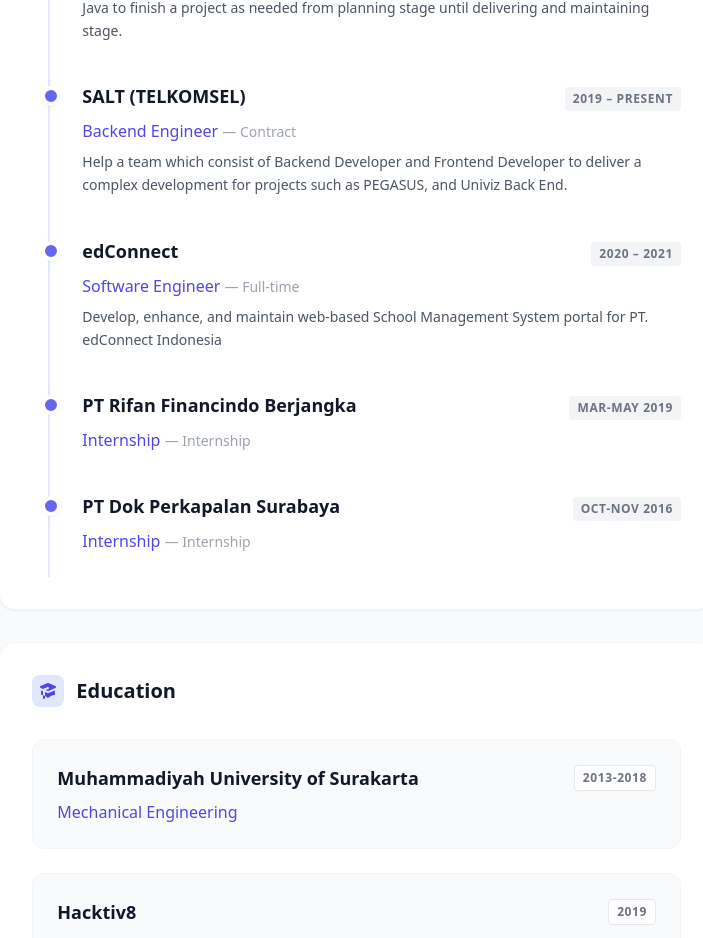
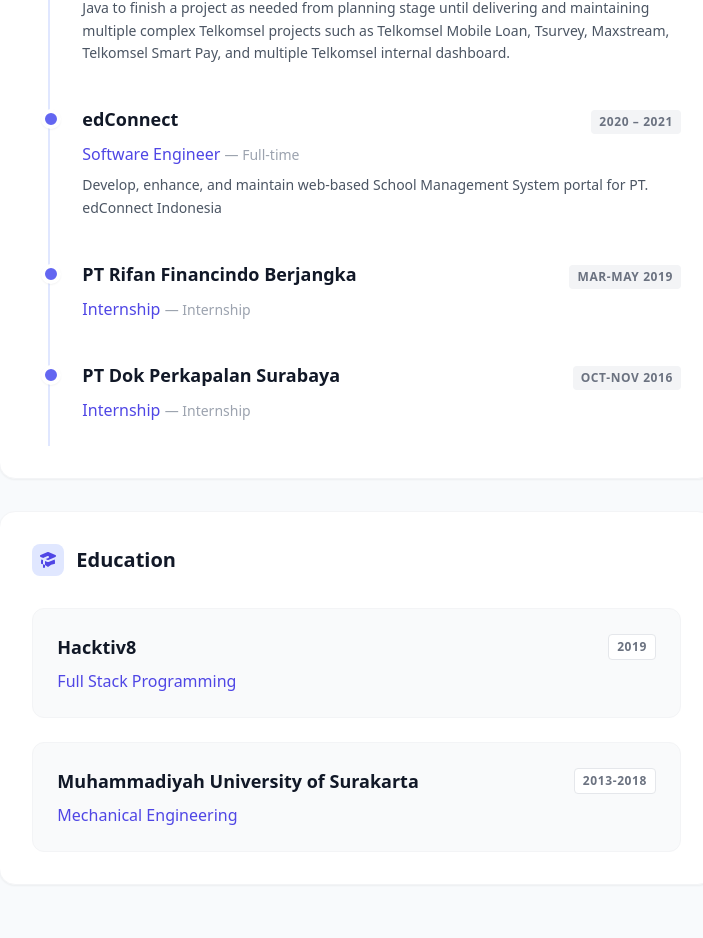
Before and after one commit to shiddiq-kiko/shiddiq-kiko.github.io, a Vue app: page / in a window 1280 px wide. Shown: the part 2080-3018 px from the top of the page, without its empty margins (470-1173 px from the left). Built offline with nearby package versions, Linux system fonts and the light colour scheme.

Commit message:
add detail in experience

```diff
--- a/src/modules/career/CareerRepository.ts
+++ b/src/modules/career/CareerRepository.ts
@@ -6,20 +6,15 @@
     role: "Backend Engineer",
     period: "2021 – PRESENT",
     type: "Full-time",
-    description: "Help a team which consist of Backend Developer and Frontend Developer using Golang or Java to finish a project as needed from planning stage until delivering and maintaining stage."
-  },
-  {
-    company: "SALT (TELKOMSEL)",
-    role: "Backend Engineer",
-    period: "2019 – PRESENT",
-    type: "Contract",
-    description: "Help a team which consist of Backend Developer and Frontend Developer to deliver a complex development for projects such as PEGASUS, and Univiz Back End."
+    link: "https://salt.id/id-en",
+    description: "Help a team which consist of Backend Developer and Frontend Developer using Golang or Java to finish a project as needed from planning stage until delivering and maintaining multiple complex Telkomsel projects such as Telkomsel Mobile Loan, Tsurvey, Maxstream, Telkomsel Smart Pay, and multiple Telkomsel internal dashboard."
   },
   {
     company: "edConnect",
     role: "Software Engineer",
     period: "2020 – 2021",
     type: "Full-time",
+    link: "https://edconnect.co.id/",
     description: "Develop, enhance, and maintain web-based School Management System portal for PT. edConnect Indonesia"
   },
   {
@@ -29,27 +24,27 @@
     type: "Internship",
     link: "https://www.rf-berjangka.com/"
   },
-   {
+  {
     company: "PT Dok Perkapalan Surabaya",
     role: "Internship",
     period: "Oct-Nov 2016",
     type: "Internship",
-    link: "https://dok-sby.id/"
+    link: "https://www.doksurabaya.id/"
   }
 ];
 
 export const educationData: Education[] = [
   {
+    institution: "Hacktiv8",
+    degree: "Full Stack Programming",
+    period: "2019",
+    link: "https://hacktiv8.com/"
+  },
+  {
     institution: "Muhammadiyah University of Surakarta",
     degree: "Mechanical Engineering",
     period: "2013-2018",
     link: "https://www.ums.ac.id/"
-  },
-  {
-    institution: "Hacktiv8",
-    degree: "Full Stack Programming",
-    period: "2019",
-    link: "https://hacktiv8.com/"
   }
 ];
 
```
